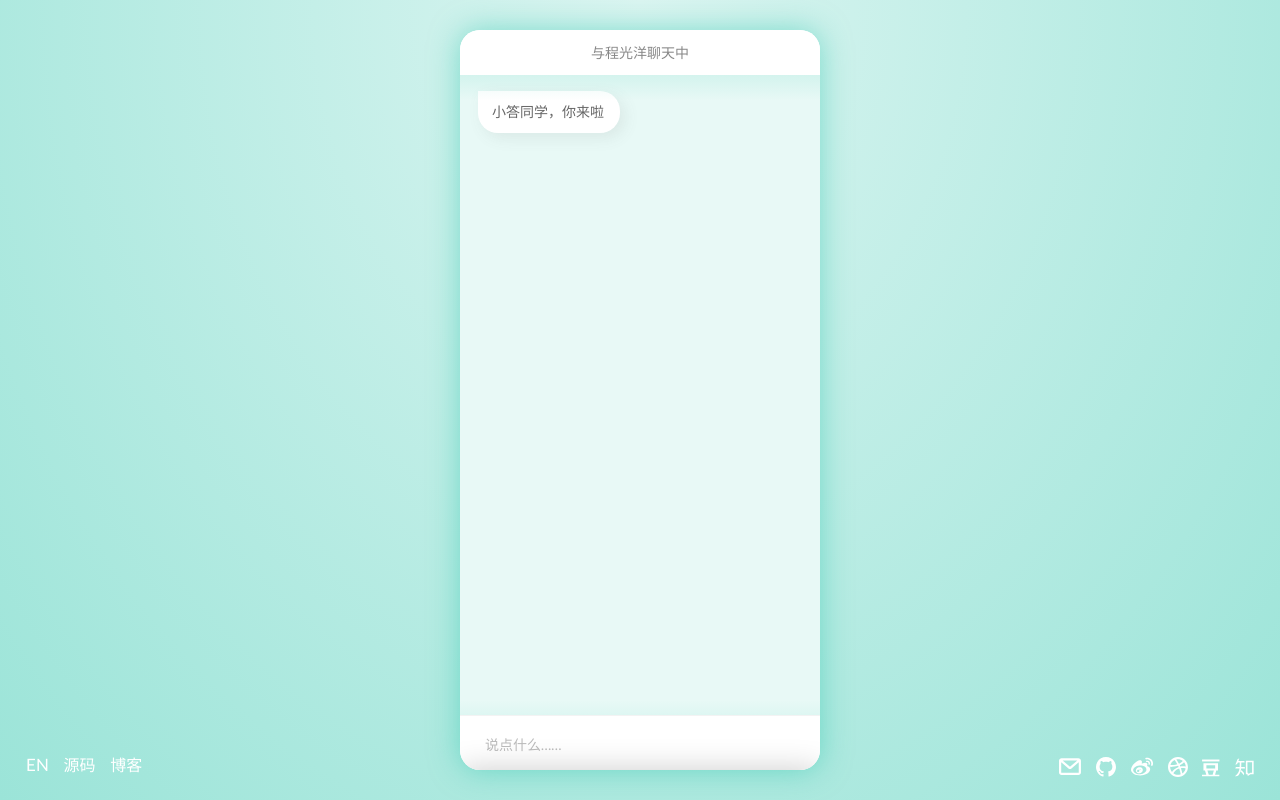
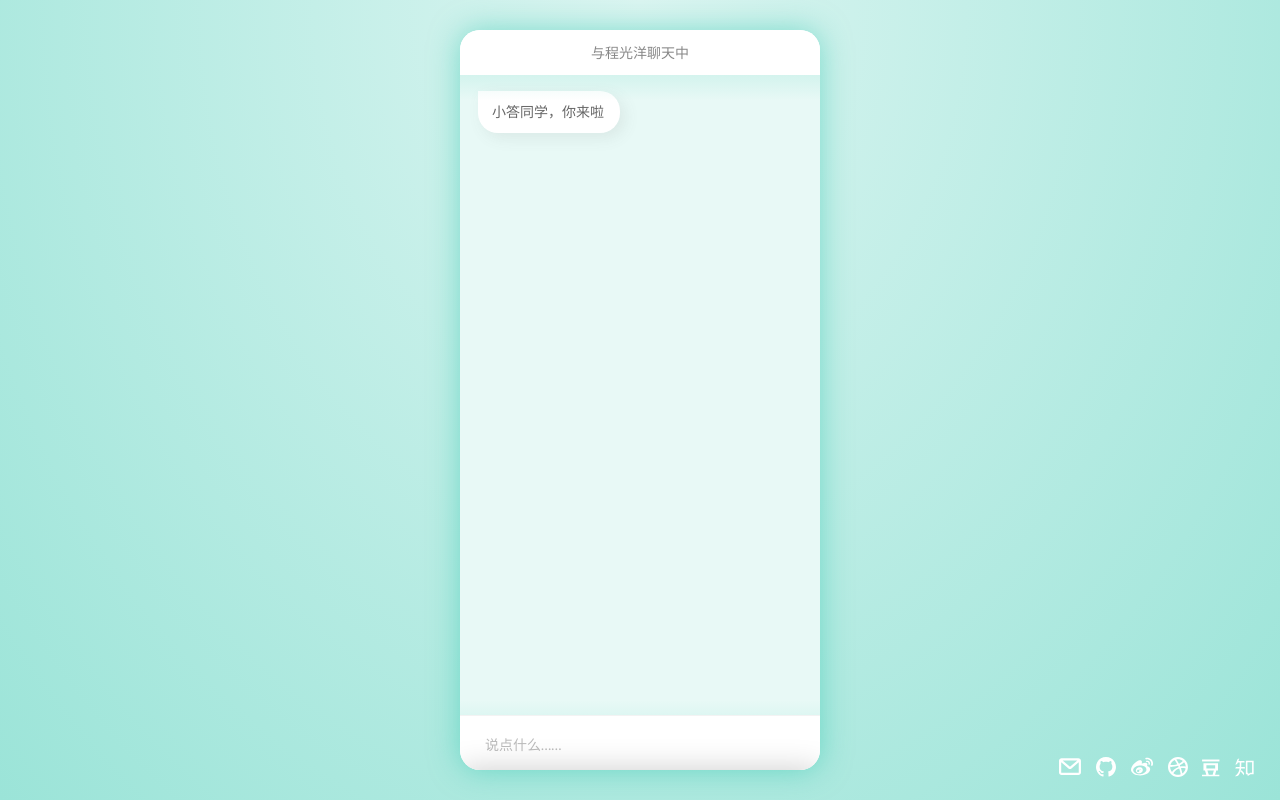
Before and after one commit to yangeshare/yangeshare.github.io, a website: page index.html in a window 1280 px wide. Drawn offline with Linux system fonts and the light colour scheme.

Commit message:
Update index.html
extra-link

```diff
--- a/index.html
+++ b/index.html
@@ -61,18 +61,6 @@
                 </div>
             </div>
             <div id="prompt-bg" v-on:click="togglePrompt(false)"></div>
-        </div>
-
-        <div class="extra-link" id="meta-link">
-            <a id="en-link" class="letters" href="#" target="_blank">
-                EN
-            </a>
-            <a class="letters" href="#" target="_blank">
-                源码
-            </a>
-            <a class="letters" href="#" target="_blank">
-                博客
-            </a>
         </div>
 
         <div class="extra-link" id="social-link">
```
